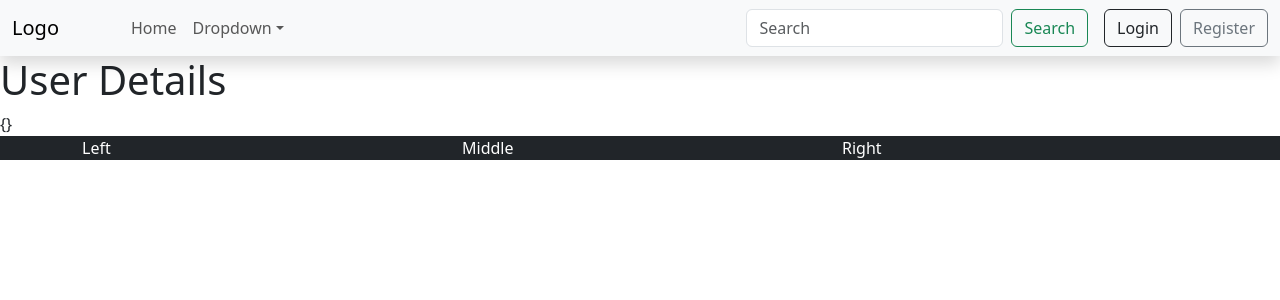
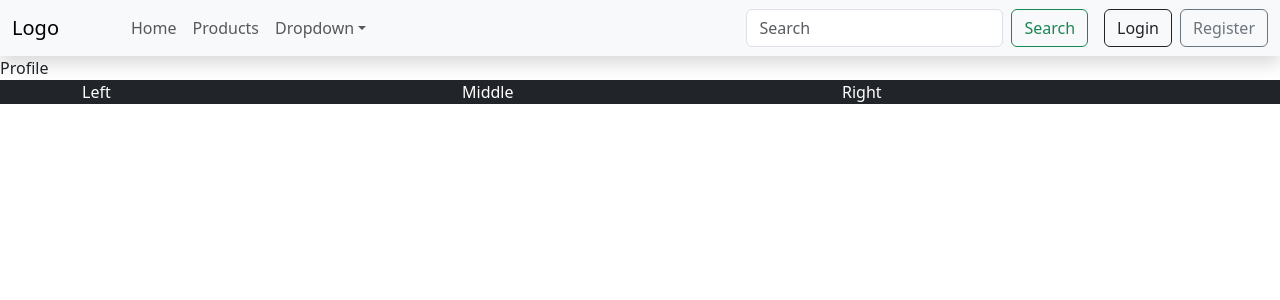
Before and after one commit to daniyalanjum786/mern-frontend, a React (Vite) app: page /profile in a window 1280 px wide. Shown: the top 300 px of the page. Built offline with nearby package versions, Linux system fonts and the light colour scheme; no server answers.

Commit message:
reset app, again started

```diff
--- a/src/App.jsx
+++ b/src/App.jsx
@@ -1,26 +1,15 @@
 import { Route, Routes } from "react-router-dom";
+
+import { ToastContainer } from "react-toastify";
+
+import Login from "./pages/Login";
+import Home from "./pages/Home";
+import Register from "./pages/Register";
+import Profile from "./pages/Profile";
 import Header from "./components/layout/Header";
 import Footer from "./components/layout/Footer";
-import Home from "./components/pages/Home";
-import Login from "./components/pages/Login";
-import Register from "./components/pages/Register";
-import { ToastContainer } from "react-toastify";
-import Profile from "./components/pages/Profile";
-import { rehydrateUserDetails } from "./store/features/user/userSlice";
-import { useDispatch } from "react-redux";
-import { useEffect } from "react";
 
 function App() {
-  // In your application initialization logic (e.g., in your main App component)
-  const dispatch = useDispatch();
-  useEffect(() => {
-    // Check if there is any persisted user data in local storage
-    const storedUserData = localStorage.getItem("userData");
-    if (storedUserData) {
-      // Dispatch the rehydration action to restore user data to the Redux store
-      dispatch(rehydrateUserDetails(JSON.parse(storedUserData)));
-    }
-  }, [dispatch]);
   return (
     <>
       <ToastContainer />
--- a/src/components/layout/Navbar.jsx
+++ b/src/components/layout/Navbar.jsx
@@ -1,42 +1,5 @@
-import axios from "axios";
-import { useDispatch } from "react-redux";
-import { Link, NavLink, useNavigate } from "react-router-dom";
-import { toast } from "react-toastify";
-import { setUserDetails } from "../../store/features/user/userSlice";
+import { Link, NavLink } from "react-router-dom";
 function Navbar() {
-  const dispatch = useDispatch();
-  const navigate = useNavigate();
-  const user = window.localStorage.getItem("userData");
-  const userData = JSON.parse(user);
-  const handleLogout = async () => {
-    try {
-      await axios
-        .get(`${import.meta.env.VITE_BASE_URL}/api/v1/users/logout`, {
-          withCredentials: true, // Axios automatically sends cookies when using withCredentials
-          headers: {
-            "Content-Type": "application/json",
-          },
-        })
-        .then((response) => {
-          if (response.data.success) {
-            toast.success(response.data.message, { autoClose: 2000 });
-            // Dispatch setUserDetails action to update Redux store with user details
-            dispatch(setUserDetails(null));
-            window.localStorage.removeItem("userData");
-            setTimeout(() => {
-              navigate("/");
-            }, 3000);
-          }
-        })
-        .catch((error) => {
-          if (error.response.data.message) {
-            toast.error(error.response.data.message, { autoClose: 2000 });
-          }
-        });
-    } catch (error) {
-      console.error("Login error:", error.response);
-    }
-  };
   return (
     <>
       <nav className="navbar shadow sticky-top navbar-expand-lg bg-body-tertiary">
@@ -63,6 +26,11 @@ function Navbar() {
               <li className="nav-item">
                 <NavLink className="nav-link" aria-current="page" to="/">
                   Home
+                </NavLink>
+              </li>
+              <li className="nav-item">
+                <NavLink className="nav-link" aria-current="page" to="/shop">
+                  Products
                 </NavLink>
               </li>
               <li className="nav-item dropdown">
@@ -108,51 +76,12 @@ function Navbar() {
                 Search
               </button>
               <div className="btn-container d-flex ms-md-3">
-                {userData ? (
-                  <>
-                    <div className="btn-group">
-                      <button
-                        type="button"
-                        className="btn btn-secondary dropdown-toggle"
-                        data-bs-toggle="dropdown"
-                        data-bs-display="static"
-                        aria-expanded="false"
-                      >
-                        Profile
-                      </button>
-                      <ul className="dropdown-menu dropdown-menu-lg-end">
-                        <li>
-                          <button className="dropdown-item" type="button">
-                            Profile
-                          </button>
-                        </li>
-                        <li>
-                          <button className="dropdown-item" type="button">
-                            Another action
-                          </button>
-                        </li>
-                        <li>
-                          <button
-                            className="dropdown-item"
-                            onClick={handleLogout}
-                            type="button"
-                          >
-                            Logout
-                          </button>
-                        </li>
-                      </ul>
-                    </div>
-                  </>
-                ) : (
-                  <>
                 <Link to="/login" className="btn btn-outline-dark me-2">
                   Login
                 </Link>
                 <Link to="/register" className="btn btn-outline-secondary">
                   Register
                 </Link>
-                  </>
-                )}
               </div>
             </form>
           </div>
--- a/src/components/pages/Profile.jsx
+++ /dev/null
@@ -1,41 +0,0 @@
-import axios from "axios";
-import { useEffect, useState } from "react";
-
-// // fetching user data after login.
-// const dispatch = useDispatch();
-// useEffect(() => {
-//   // Fetch user details when the application is loaded
-//   dispatch(fetchUserDetailsAsync());
-// }, [dispatch]);
-
-function Profile() {
-  const [userDetails, setUserDetails] = useState({});
-  const fetchUserDetails = async () => {
-    try {
-      const response = await axios.get(
-        `http://localhost:8080/api/v1/users/profile`,
-        {
-          withCredentials: true, // Axios automatically sends cookies when using withCredentials
-          headers: {
-            "Content-Type": "application/json",
-          },
-        }
-      );
-      setUserDetails(response.data.userDetails);
-      // console.log(response.data.userDetails);
-    } catch (error) {
-      console.error("Error fetching user details:", error);
-    }
-  };
-  useEffect(() => {
-    fetchUserDetails();
-  }, []);
-  return (
-    <>
-      <h1>User Details</h1>
-      {JSON.stringify(userDetails, null, 3)}
-    </>
-  );
-}
-
-export default Profile;
--- a/src/main.jsx
+++ b/src/main.jsx
@@ -4,15 +4,11 @@ import App from "./App.jsx";
 import "./index.css";
 import { BrowserRouter } from "react-router-dom";
 import "react-toastify/dist/ReactToastify.css";
-import { store } from "./store/store.js";
-import { Provider } from "react-redux";
 
 ReactDOM.createRoot(document.getElementById("root")).render(
   <React.StrictMode>
     <BrowserRouter>
-      <Provider store={store}>
-        <App />
-      </Provider>
+      <App />
     </BrowserRouter>
   </React.StrictMode>
 );
--- a/src/components/pages/Home.jsx
+++ b/src/pages/Home.jsx
@@ -1,5 +1,5 @@
-import Product from "../Product";
-import useDocumentTitle from "../../hooks/useDocumentTitle.js";
+import useDocumentTitle from "../hooks/useDocumentTitle.js";
+import Product from "../components/Product";
 
 function Home() {
   // setting title
--- a/src/components/pages/Login.jsx
+++ b/src/pages/Login.jsx
@@ -1,16 +1,13 @@
 import axios from "axios";
 import { useState } from "react";
-import { useDispatch } from "react-redux";
 import { Link, useNavigate } from "react-router-dom";
 import { toast } from "react-toastify";
-import { setUserDetails } from "../../store/features/user/userSlice";
-import useDocumentTitle from "../../hooks/useDocumentTitle";
+import useDocumentTitle from "../hooks/useDocumentTitle";
 
 function Login() {
   useDocumentTitle("Login");
   const [inputValue, setInputValue] = useState({});
   const navigate = useNavigate();
-  const dispatch = useDispatch();
 
   const handleChange = (e) => {
     const name = e.target.name;
@@ -34,9 +31,6 @@ function Login() {
         .then((response) => {
           if (response.data.success) {
             toast.success(response.data.message, { autoClose: 2000 });
-            // Dispatch setUserDetails action to update Redux store with user details
-            dispatch(setUserDetails(response.data));
-            localStorage.setItem("userData", JSON.stringify(response.data));
             setTimeout(() => {
               navigate("/");
             }, 3000);
--- /dev/null
+++ b/src/pages/Profile.jsx
@@ -0,0 +1,5 @@
+function Profile() {
+  return <div>Profile</div>;
+}
+
+export default Profile;
--- a/src/components/pages/Register.jsx
+++ b/src/pages/Register.jsx
@@ -2,7 +2,7 @@ import axios from "axios";
 import { useState } from "react";
 import { Link, useNavigate } from "react-router-dom";
 import { toast } from "react-toastify";
-import useDocumentTitle from "../../hooks/useDocumentTitle";
+import useDocumentTitle from "../hooks/useDocumentTitle";
 
 function Register() {
   useDocumentTitle("Register");
--- a/src/store/features/sample/sampleSlice.js
+++ /dev/null
@@ -1,23 +0,0 @@
-import { createSlice } from "@reduxjs/toolkit";
-
-const initialState = {
-  value: 0,
-};
-
-export const counterSlice = createSlice({
-  name: "counter",
-  initialState,
-  reducers: {
-    increment: (state) => {
-      state.value += 1;
-    },
-    incrementByAmount: (state, action) => {
-      state.value += action.payload;
-    },
-  },
-});
-
-// Action creators are generated for each case reducer function
-export const { increment, incrementByAmount } = counterSlice.actions;
-
-export default counterSlice.reducer;
--- a/src/store/features/user/userSlice.js
+++ /dev/null
@@ -1,54 +0,0 @@
-import { createSlice, createAsyncThunk } from "@reduxjs/toolkit";
-
-import axios from "axios";
-
-const initialState = {
-  user: null,
-  status: "idle",
-  error: null,
-};
-// Async thunk to fetch user details
-export const fetchUserDetailsAsync = createAsyncThunk(
-  "user/fetchUserDetails",
-  async () => {
-    const response = await axios.get(
-      `${import.meta.env.VITE_BASE_URL}/api/v1/users/profile`,
-      {
-        withCredentials: true,
-      }
-    );
-    return response.data;
-  }
-);
-
-export const userSlice = createSlice({
-  name: "user",
-  initialState,
-  reducers: {
-    setUserDetails: (state, action) => {
-      state.user = action.payload;
-    },
-    rehydrateUserDetails: (state, action) => {
-      state.user = action.payload;
-    },
-  },
-  extraReducers: (builder) => {
-    builder
-      .addCase(fetchUserDetailsAsync.pending, (state) => {
-        state.status = "loading";
-      })
-      .addCase(fetchUserDetailsAsync.fulfilled, (state, action) => {
-        state.status = "succeeded";
-        state.user = action.payload;
-      })
-      .addCase(fetchUserDetailsAsync.rejected, (state, action) => {
-        state.status = "failed";
-        state.error = action.error.message;
-      });
-  },
-});
-
-// Action creators are generated for each case reducer function
-export const { setUserDetails, rehydrateUserDetails } = userSlice.actions;
-
-export default userSlice.reducer;
--- a/src/store/store.js
+++ /dev/null
@@ -1,10 +0,0 @@
-import { configureStore } from "@reduxjs/toolkit";
-import sampleReducer from "./features/sample/sampleSlice.js";
-import userReducer from "./features/user/userSlice.js";
-
-export const store = configureStore({
-  reducer: {
-    sample: sampleReducer,
-    user: userReducer,
-  },
-});
```
Lines whose indentation alone changed are shown as unchanged.
